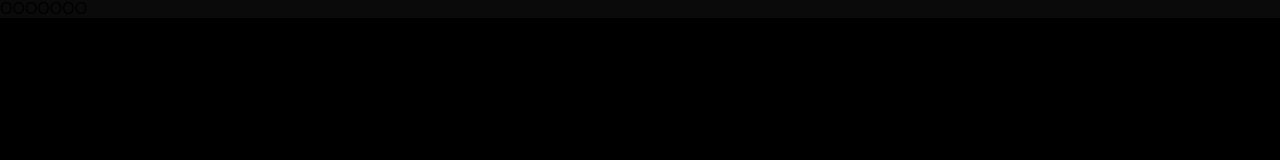
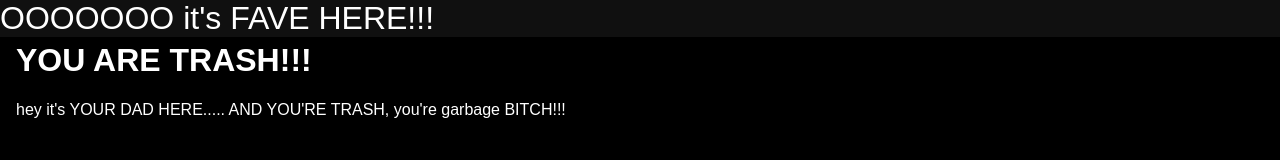
Before and after one commit to esoteric-jihad/poop, a plain HTML site: page index.html in a window 1280 px wide. Drawn offline with Linux system fonts and the light colour scheme.

Commit message:
Update index.html

```diff
--- a/index.html
+++ b/index.html
@@ -5,16 +5,19 @@
                 font-family: sans-serif;
                 background-color: black;
                 margin: 1rem;
+                color: white;
             }
             .header {
                 margin: -1rem;
-                background-color: #0a0a0a;
+                padding 1rem;
+                font-size: 2rem;
+                background-color: #101010;
             }
         </style>
         <title>EEEEEE</title>
     </head>
     <body>
-        <div class="header">OOOOOOO</div>
+        <div class="header">OOOOOOO it's FAVE HERE!!!</div>
         <h1>YOU ARE TRASH!!!</h1>
         <p>
             hey it's YOUR DAD HERE..... AND YOU'RE TRASH, you're garbage BITCH!!!
```
